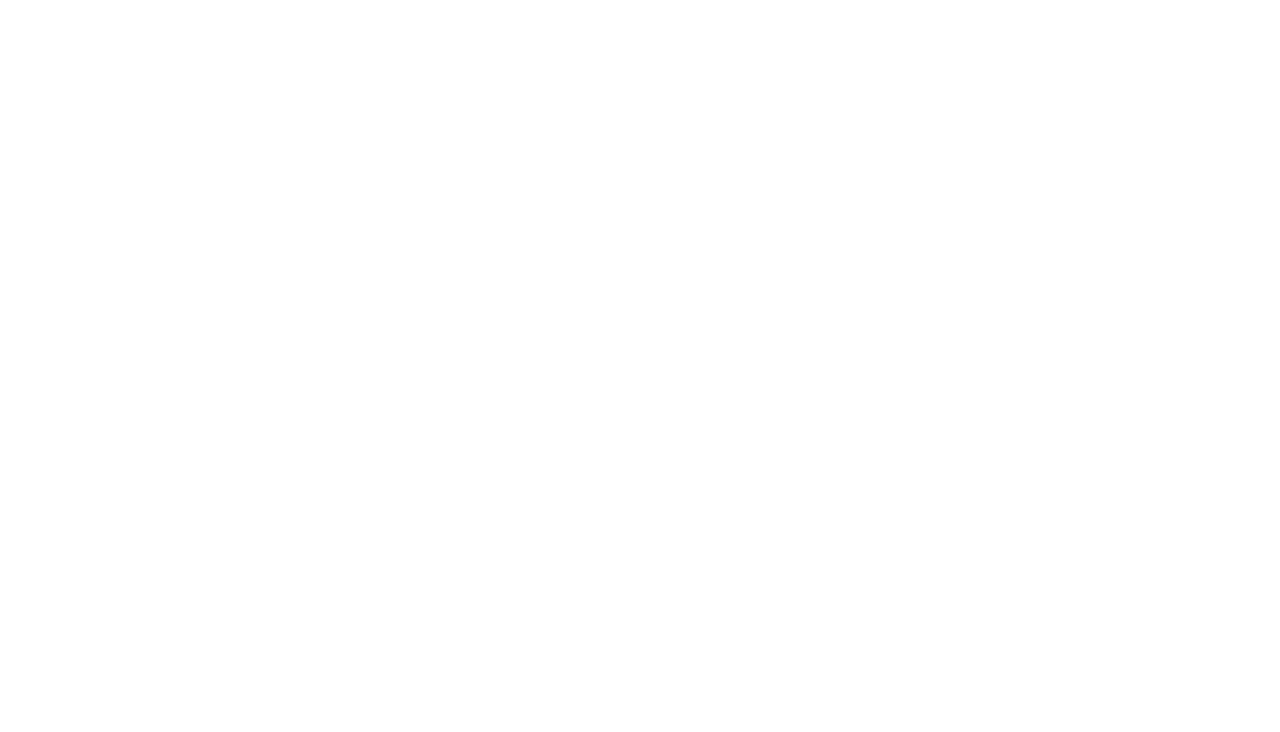
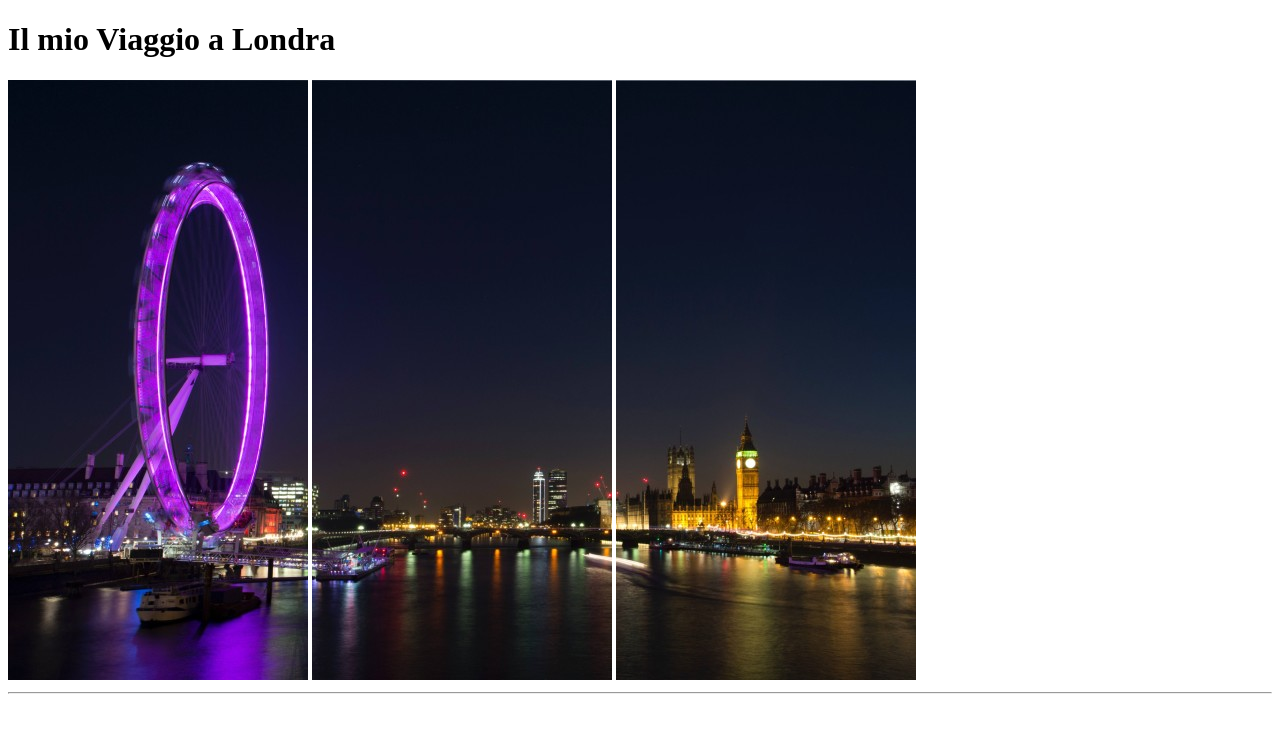
Before and after one commit to AlessiaOsman/git-flow-london, a plain HTML site: page index.html in a window 1280 px wide. Drawn offline with Linux system fonts and the light colour scheme.

Commit message:
Completed section 1, added header

```diff
--- a/index.html
+++ b/index.html
@@ -6,6 +6,14 @@
     <title>Document</title>
 </head>
 <body>
+    <!--Titolo e immagini di presentazione-->
+    <header>
+        <h1>Il mio Viaggio a Londra</h1>
+            <img src="img/pexels-bill-emrich-230794-0.jpg" alt="Immagine1Londra">
+            <img src="img/pexels-bill-emrich-230794-1.jpg" alt="Immagine2Londra">
+            <img src="img/pexels-bill-emrich-230794-2.jpg" alt="Immagine3Londra">
+            <hr>
+    </header>
 
 </body>
 </html>
```
